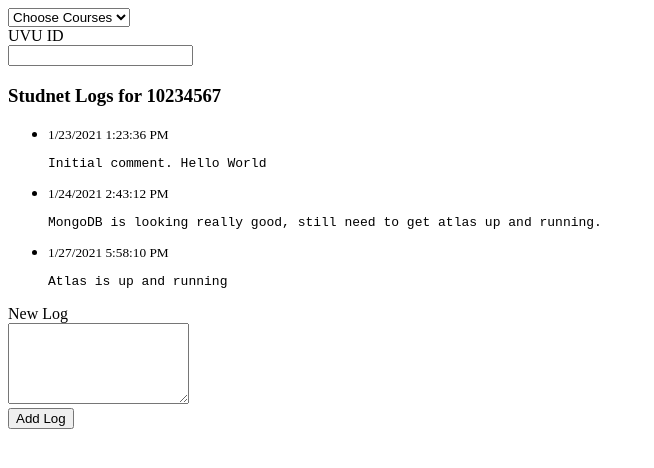
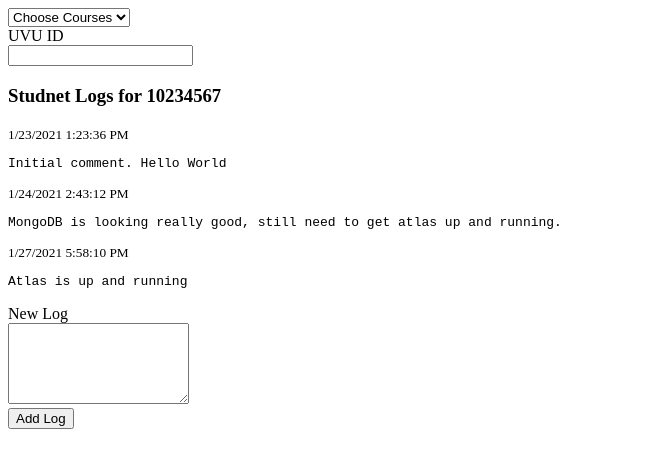
Before and after one commit to rcluff00/Practicum01, a website: page public/index.html in a window 1280 px wide. Shown: the whole page, without its empty margins (0-654 px from the left). Drawn offline with Linux system fonts and the light colour scheme.

Commit message:
style.css isn't saving, making a checkpoint

```diff
--- a/public/script.js
+++ b/public/script.js
@@ -2,4 +2,3 @@
 // NOTE: The TODOs are listed in index.html
 
 document.queryselector('button').setAttribute('disabled', '');
-//testsetset
--- a/public/style.css
+++ b/public/style.css
@@ -1,2 +1,18 @@
 /* TODO: make it look awesome. */
 /* TODO: make it responsive. */
+
+ul {
+  list-style-type: none;
+  padding-left: 0;
+}
+
+ul small {
+  font-weight: 400;
+}
+
+ul pre {
+  white-space: pre-wrap;
+  white-space: -moz-pre-wrap;
+  white-space: -o-pre-wrap;
+  word-wrap: break-word;
+}
```
